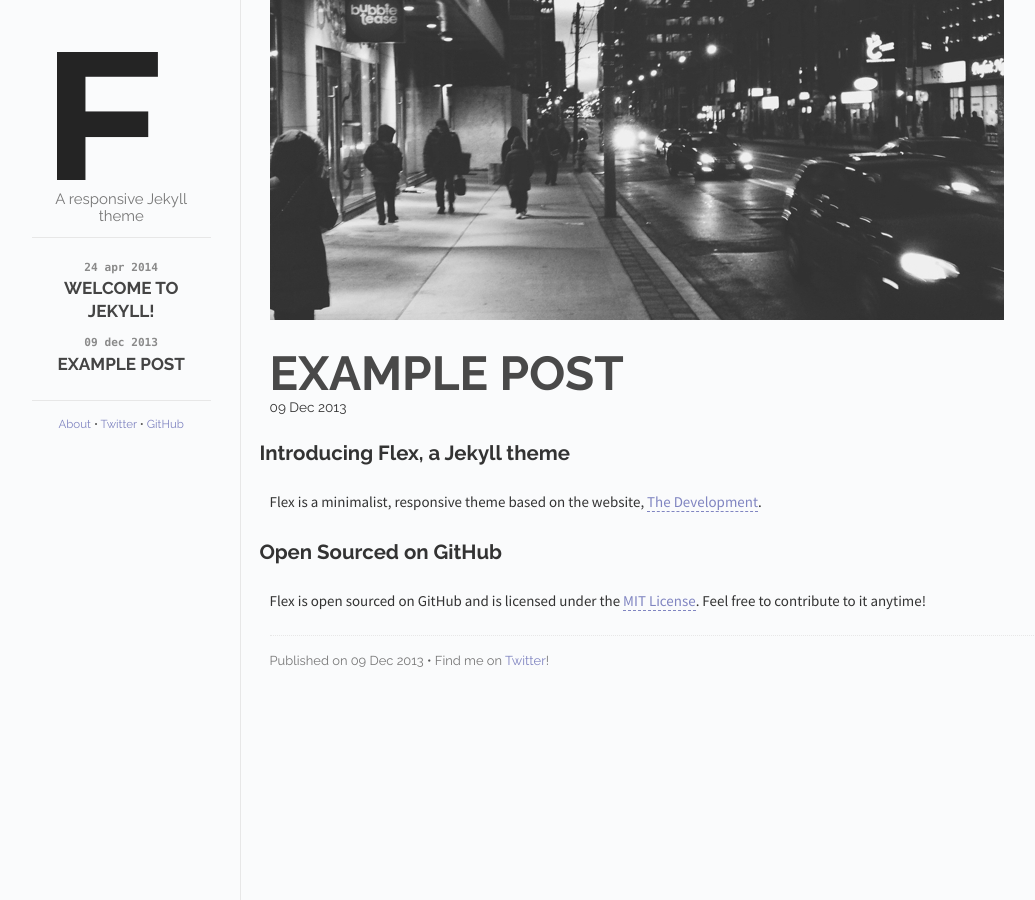
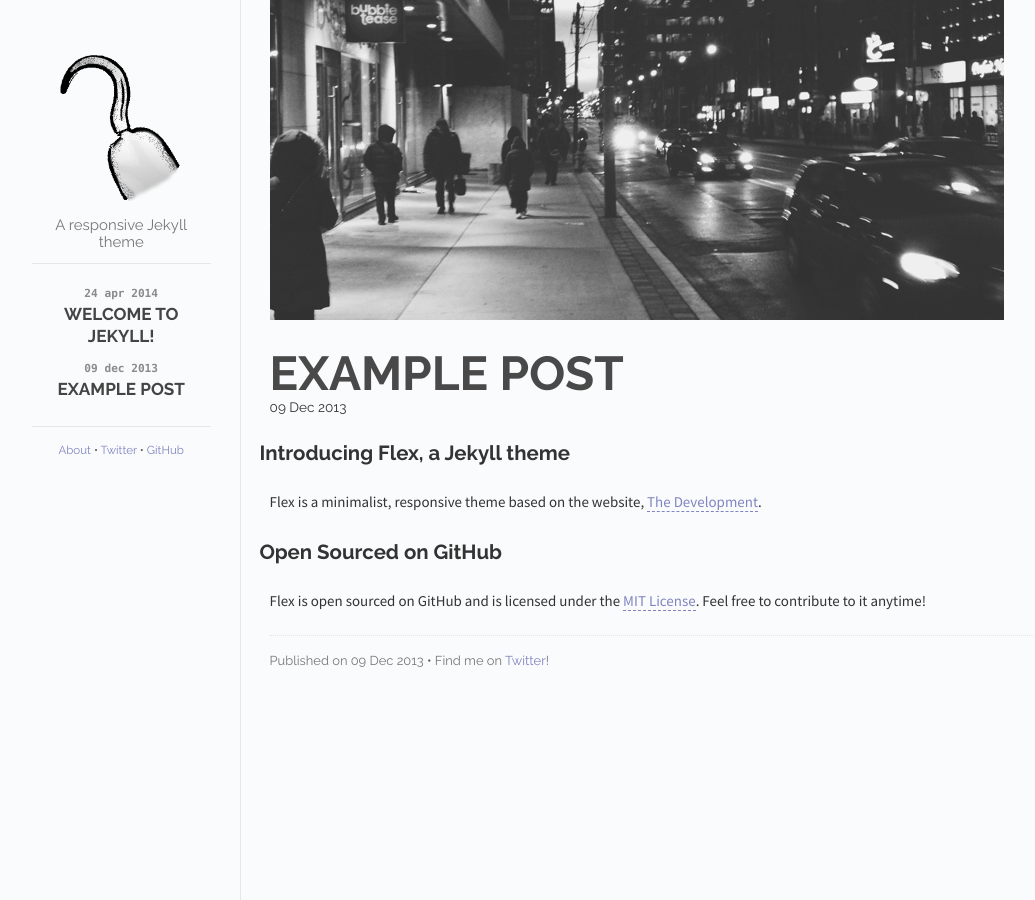
Before and after one commit to aelse/cpthook, a Jekyll site: the page built from _posts/2013-12-09-example-post.md, in a window 1280 px wide. Shown: the whole page, without its empty margins (118-1153 px from the left). Built offline with Jekyll 4.4.1, drawn with Linux system fonts in a browser that asks for light colours; Markdown is read by kramdown in place of the engine named in the settings.

Commit message:
Add cpthook-logo.png

```diff
--- a/_layouts/default.html
+++ b/_layouts/default.html
@@ -23,7 +23,7 @@
     <div class="site">
       <div class="sidebar" id="sidebar">
         <div class="header">
-          <h1 class="title"><a href="/"><img id="logo" src="/images/logo.png"></a></h1>
+          <h1 class="title"><a href="/"><img id="logo" src="/images/cpthook-logo.png"></a></h1>
           <span class="tagline">A responsive Jekyll theme</span>
         </div>
         <div class="posts">
```
Also changed, not shown: images/cpthook-logo.png (added).
